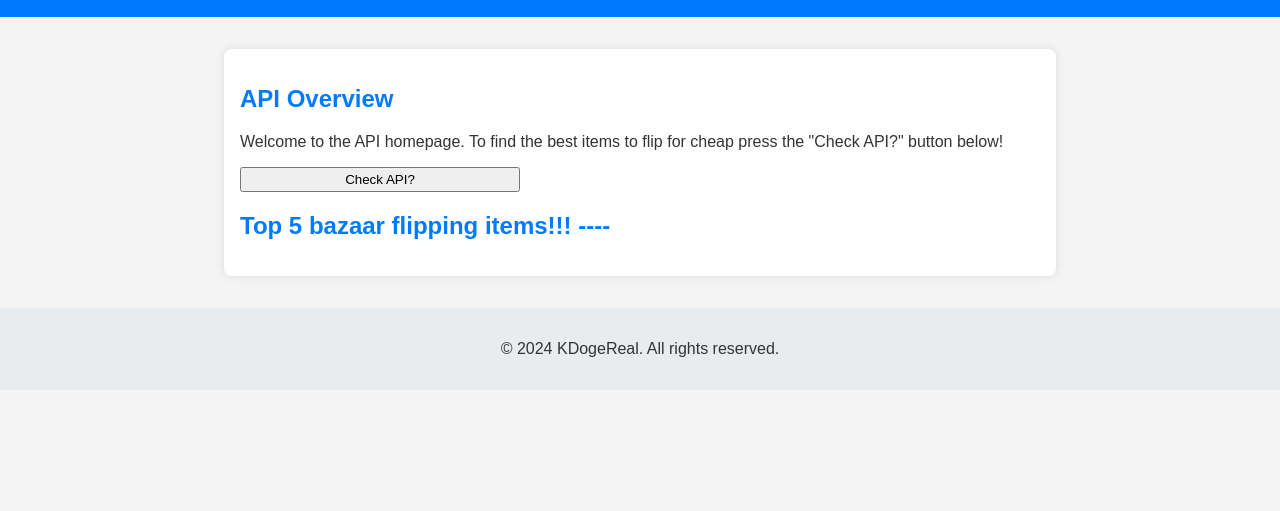
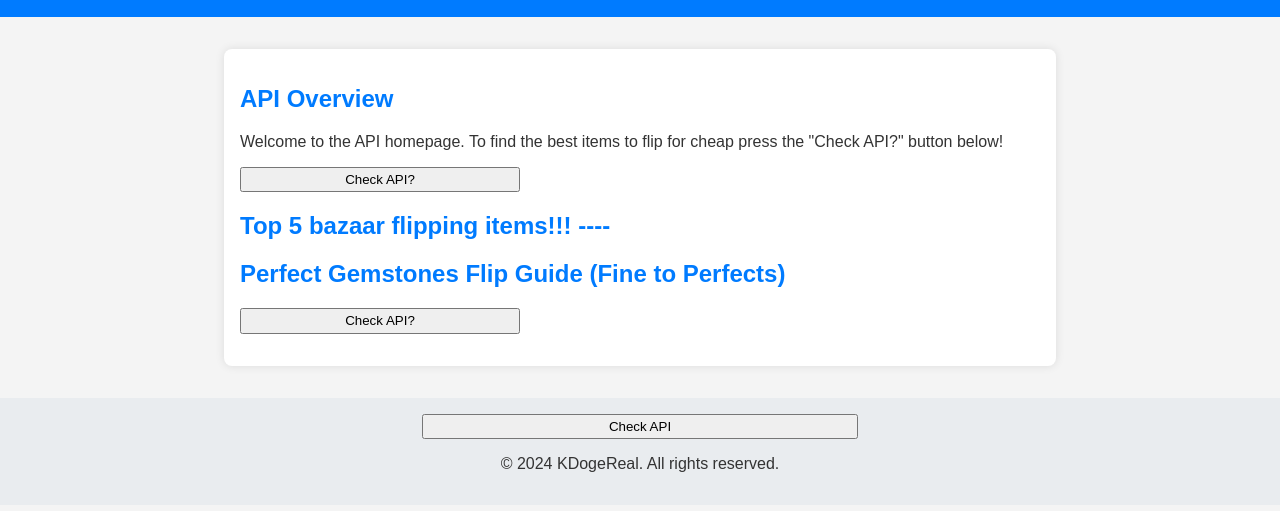
Before and after one commit to KDogeReal/HypixelBazaarFlip, a plain HTML site: page index.html in a window 1280 px wide. Shown: the part 95-606 px from the top of the page. Drawn offline with Linux system fonts and the light colour scheme.

Commit message:
1update for gemstone flip

```diff
--- a/hypixelAPIScript.js
+++ b/hypixelAPIScript.js
@@ -9,7 +9,7 @@ async function fetchBazaarData() {
     try {
         // Make the GET request
         const response = await fetch(apiUrl);
-        var flipListOrdered = [];
+
 
 
         // Check if the request was successful
@@ -18,7 +18,25 @@ async function fetchBazaarData() {
         }
 
         // Parse the JSON response
-        const data = await response.json();
+        return await response.json();
+
+
+
+        // Example of accessing specific data
+        // console.log('Items:', data.bazaar ? data.bazaar.items : 'No items data available');
+
+    } catch (error) {
+        // Handle any errors that occurred during the fetch
+        console.error('Error fetching Bazaar data:', error);
+    }
+}
+function checkAPI() {
+    console.log('Bazaar Data: ', fetchBazaarData());
+}
+
+function bazaarFlipper() {
+    const data = fetchBazaarData();
+    var flipListOrdered = [];
     Object.keys(data.products).forEach(keys => {
         const item = data.products[keys];
         const profit = item.quick_status.buyPrice - item.quick_status.sellPrice;
@@ -35,14 +53,26 @@ async function fetchBazaarData() {
     for (let i = 0; i < 20; i++) {
         raw.innerHTML += '#' + (i+1) + ': id = ' + flipListOrdered[i].id + '   profit = ' + flipListOrdered[i].key + '<br>';
     }
+}
 
+function gemstoneFlipper() {
+    const data = fetchBazaarData();
+    var flipListOrdered = [];
 
-        // Example of accessing specific data
-        // console.log('Items:', data.bazaar ? data.bazaar.items : 'No items data available');
+    Object.keys(data.products).forEach(keys => {
+        const item = data.products[keys];
+        const profit = item.quick_status.buyPrice - item.quick_status.sellPrice;
+        if (item.quick_status.sellPrice < 10000000 && profit < 20000000 && item.quick_status.buyMovingWeek > 30 && item.quick_status.sellMovingWeek > 30) {
+            flipListOrdered.push({key: profit, id:item.product_id});
+        }
+    });
+    flipListOrdered.sort((a, b) => b.key - a.key);
 
-    } catch (error) {
-        // Handle any errors that occurred during the fetch
-        console.error('Error fetching Bazaar data:', error);
+    console.log('Bazaar Data: ', data);
+    console.log(flipListOrdered);
+    raw2.innerHTML = 'Bazaar Data: <br>';
+    for (let i = 0; i < 20; i++) {
+        raw2.innerHTML += '#' + (i+1) + ': id = ' + flipListOrdered[i].id + '   profit = ' + flipListOrdered[i].key + '<br>';
     }
 }
 
--- a/index.html
+++ b/index.html
@@ -76,12 +76,18 @@
             <p>Welcome to the API homepage. To find the best items to flip for cheap press the "Check API?" button below!</p>
         </section>
         <section>
-            <button onclick="fetchBazaarData()">Check API?</button>
+            <button onclick="bazaarFlipper()">Check API?</button>
             <h1>Top 5 bazaar flipping items!!! ----</h1>
             <p id="raw"></p>
         </section>
+        <section>
+            <h1>Perfect Gemstones Flip Guide (Fine to Perfects)</h1>
+            <button onclick="gemstoneFlipper()">Check API?</button>
+            <p id="raw2"></p>
+        </section>
     </div>
     <footer>
+        <button onclick="checkAPI()">Check API</button>
         <p>&copy; 2024 KDogeReal. All rights reserved.</p>
     </footer>
 </body>
```
Lines whose indentation alone changed are shown as unchanged.
